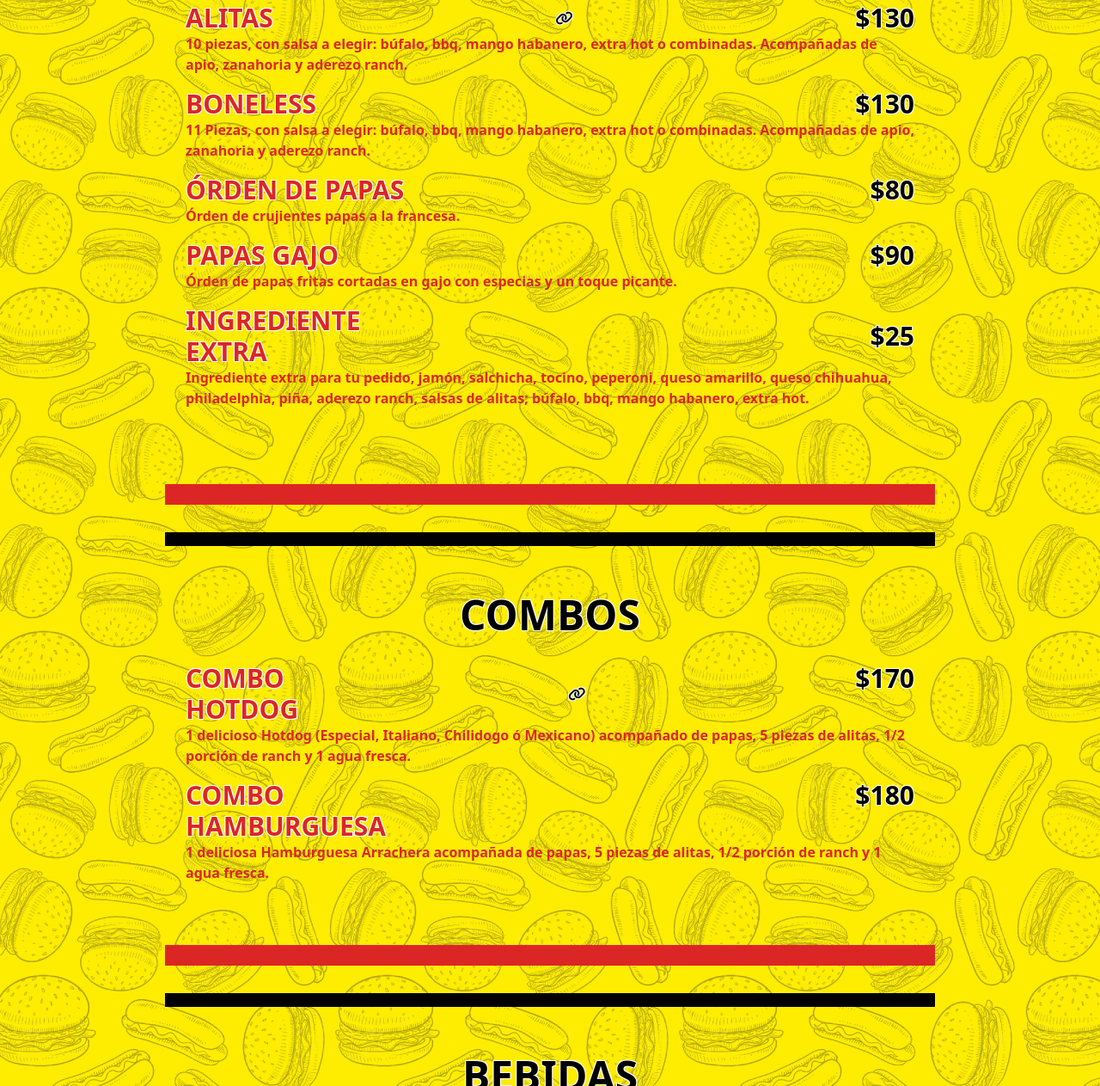
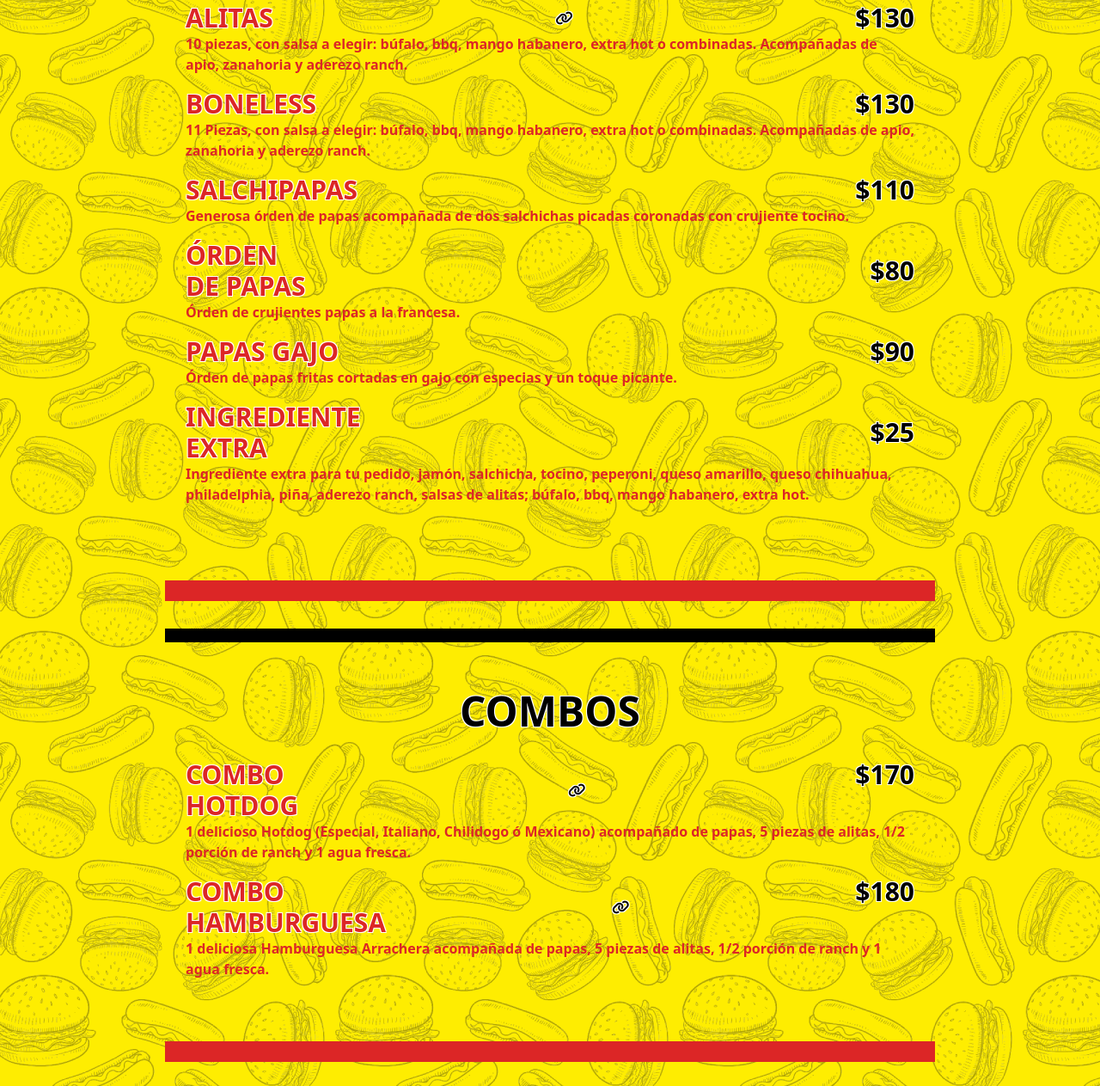
Before and after one commit to ErnuB/streetdogs, a website: page build/index.html in a window 1280 px wide. Shown: the part 2945-4208 px from the top of the page at 86% size. Drawn offline with Linux system fonts and the light colour scheme.

Commit message:
V1.5 entregado al cliente

```diff
--- a/build/index.html
+++ b/build/index.html
@@ -657,7 +657,29 @@
                   1px 1px 0 #fff;
               "
             >
-              Órden de papas
+              Salchipapas
+            </h2>
+            <span
+              class="inline text-3xl font-bold"
+              style="
+                text-shadow: -1px -1px 0 #fff, 1px -1px 0 #fff, -1px 1px 0 #fff,
+                  1px 1px 0 #fff;
+              "
+              >$110</span
+            >
+            <p class="block font-bold text-red-600">
+              Generosa órden de papas acompañada de dos salchichas picadas coronadas con crujiente tocino.
+            </p>
+          </li>
+          <li class="sm:1/2 mb-4 flex flex-wrap items-center justify-between">
+            <h2
+              class="max-w-md text-center text-3xl font-bold uppercase text-red-600 sm:text-left"
+              style="
+                text-shadow: -1px -1px 0 #fff, 1px -1px 0 #fff, -1px 1px 0 #fff,
+                  1px 1px 0 #fff;
+              "
+            >
+              Órden <br> de papas
             </h2>
             <span
               class="inline text-3xl font-bold"
@@ -773,7 +795,10 @@
               agua fresca.
             </p>
           </li>
-          <li class="sm:1/2 mb-4 flex flex-wrap justify-between">
+          <li
+            class="sm:1/2 clickable-text mb-4 flex flex-wrap justify-between"
+            data-image-url="./img/combo-1.jpg"
+          >
             <h2
               class="max-w-md text-3xl font-bold uppercase text-red-600 sm:text-left"
               style="
@@ -784,6 +809,13 @@
               Combo <br />
               Hamburguesa
             </h2>
+            <i
+              class="fa fa-link self-center"
+              style="
+                text-shadow: -1px -1px 0 #fff, 1px -1px 0 #fff, -1px 1px 0 #fff,
+                  1px 1px 0 #fff;
+              "
+            ></i>
             <span
               class="inline text-3xl font-bold"
               style="
```
Also changed, not shown: build/css/style.css, build/img/alitas.jpg, build/img/combo-1.jpg (added), build/img/combo-2.jpg, build/img/hamburguesa.jpg, build/img/hotdog.jpg, build/img/italiano.jpg, build/img/mexicano.jpg.
